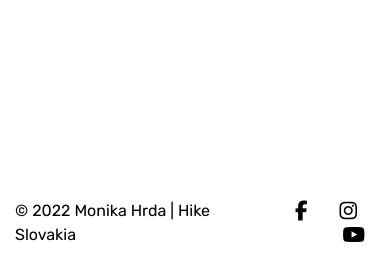
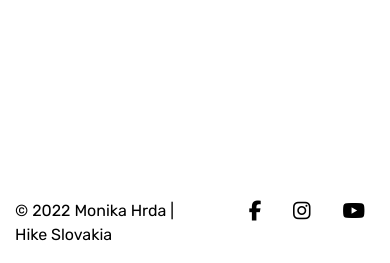
Before and after one commit to monika-hrda/hike-slovakia, a Django app: page /hikes/ in a window 390 px wide. Shown: the part 581-844 px from the top of the page. Run offline with Django 3.2, Linux system fonts and the light colour scheme; the visitor is signed in with stand-in values (Sample User, id 1); data that the repository does not hold is empty; some libraries are stand-ins or nearby versions.

Commit message:
Fix layout of social link buttons in footer

```diff
--- a/templates/includes/footer.html
+++ b/templates/includes/footer.html
@@ -1,12 +1,12 @@
 <footer class="container-fluid footer-container">
     <div class="container">
         <div class="row">
-            <div class="col-8">
+            <div class="col-6 col-md-8">
                 <p>
                     &copy; 2022 Monika Hrda | Hike Slovakia
                 </p>
             </div>
-            <div class="col-4">
+            <div class="col-6 col-md-4">
                 <ul class="list-inline social-links">
                     <li class="list-inline-item">
                         <a href="https://www.facebook.com/" target="_blank">
```
